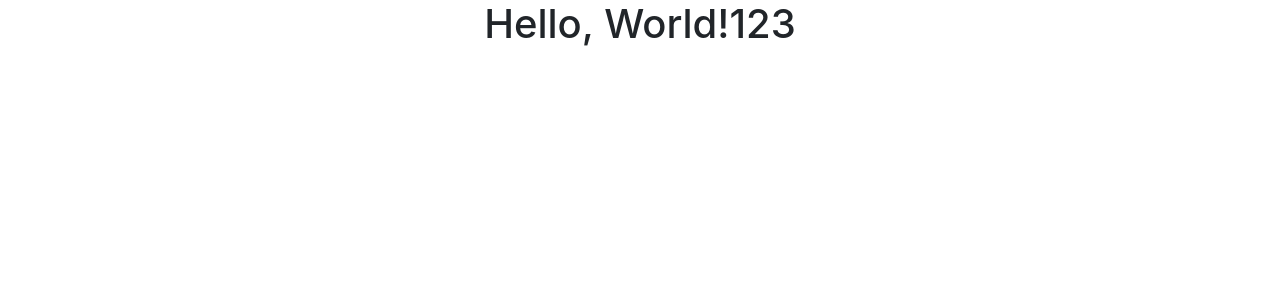
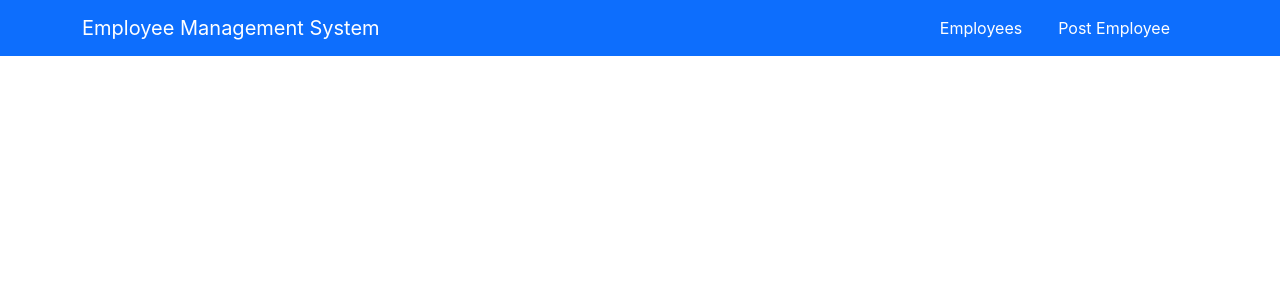
Before and after one commit to TranVanNghia170735/employeeweb, a React (Create React App) app: page / in a window 1280 px wide. Shown: the top 300 px of the page. Built offline with nearby package versions, Linux system fonts and the light colour scheme.

Commit message:
Installing router & header component in reactjs

```diff
--- a/package.json
+++ b/package.json
@@ -11,6 +11,7 @@
     "react": "^19.2.4",
     "react-bootstrap": "^2.10.10",
     "react-dom": "^19.2.4",
+    "react-router-dom": "^7.13.1",
     "react-scripts": "5.0.1",
     "web-vitals": "^2.1.4"
   },
--- a/src/App.js
+++ b/src/App.js
@@ -1,7 +1,14 @@
 import "./App.css";
+import Header from "./pages/header/Header";
 
 function App() {
-   return <h1 class="text-center">Hello, World!123</h1>;
+   return (
+      <div className="App">
+         <>
+            <Header />
+         </>
+      </div>
+   );
 }
 
 export default App;
--- a/src/index.js
+++ b/src/index.js
@@ -1,6 +1,7 @@
 import "bootstrap/dist/css/bootstrap.min.css";
 import React from "react";
 import ReactDOM from "react-dom/client";
+import { BrowserRouter } from "react-router-dom";
 import App from "./App";
 import "./index.css";
 import reportWebVitals from "./reportWebVitals";
@@ -8,7 +9,9 @@
 const root = ReactDOM.createRoot(document.getElementById("root"));
 root.render(
    <React.StrictMode>
-      <App />
+      <BrowserRouter>
+         <App />
+      </BrowserRouter>
    </React.StrictMode>,
 );
 
--- /dev/null
+++ b/src/pages/header/Header.css
@@ -0,0 +1,19 @@
+.navbar {
+   background-color: #343a40;
+}
+
+.navbar .navbar-brand {
+   color: #fff;
+}
+
+.navbar .nav-link {
+   color: #fff !important;
+   text-decoration: none !important;
+   margin-right: 20px;
+}
+
+@media (max-width: 768px) {
+   .navbar .nav-link {
+      margin-right: 0;
+   }
+}
--- /dev/null
+++ b/src/pages/header/Header.js
@@ -0,0 +1,25 @@
+import { Container, Nav, Navbar } from "react-bootstrap";
+import { Link } from "react-router-dom";
+import "./Header.css";
+
+const Header = () => {
+   return (
+      <>
+         <Navbar bg="primary" variant="dark">
+            <Container>
+               <Navbar.Brand to="/">Employee Management System</Navbar.Brand>
+               <Nav className="ml-auto">
+                  <Nav.Link as={Link} to="/" className="nav-link">
+                     Employees
+                  </Nav.Link>
+                  <Nav.Link as={Link} to="/employee" className="nav-link">
+                     Post Employee
+                  </Nav.Link>
+               </Nav>
+            </Container>
+         </Navbar>
+      </>
+   );
+};
+
+export default Header;
```
Also changed, not shown: 1 other file (tests, documents, lock files or other folders).
